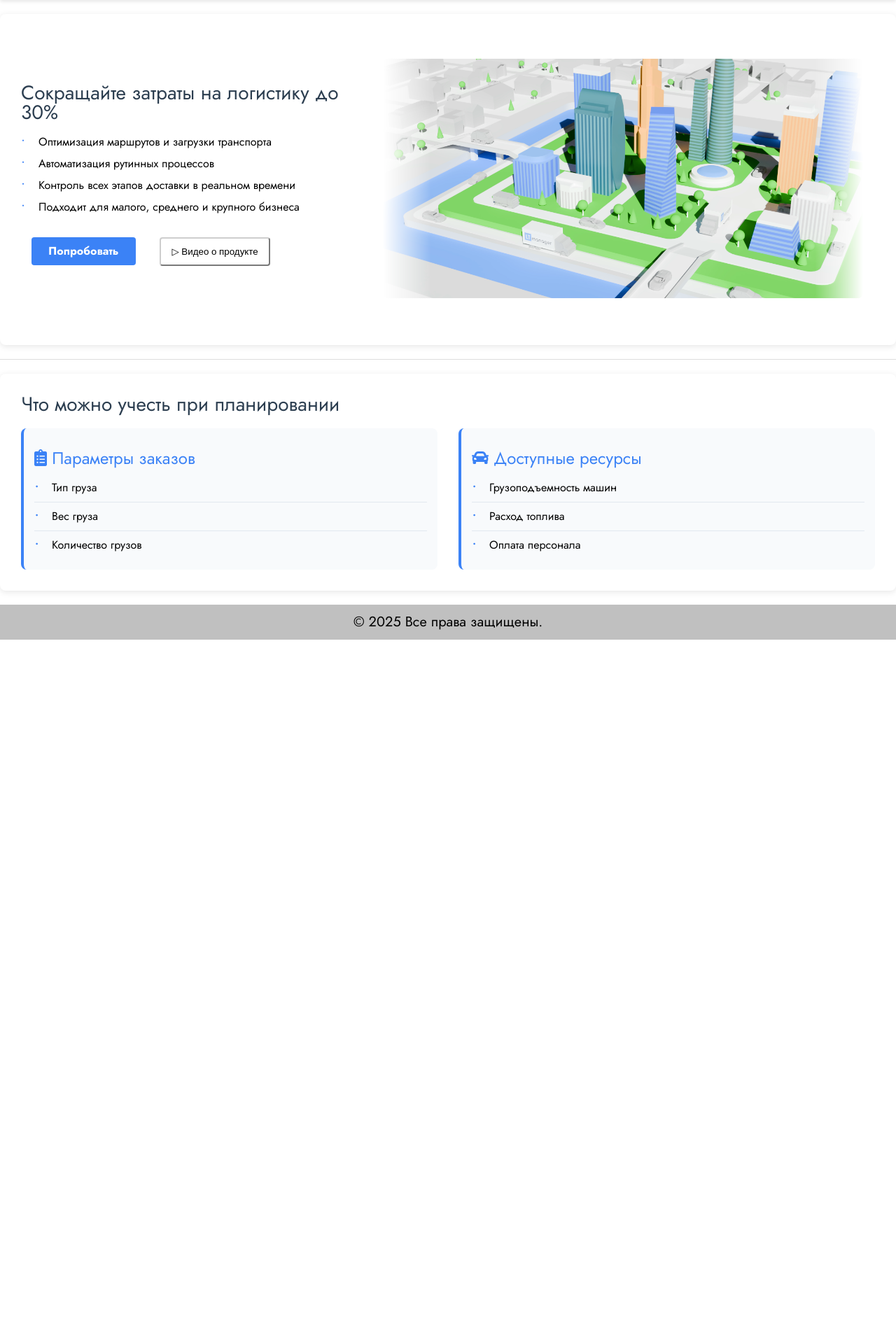
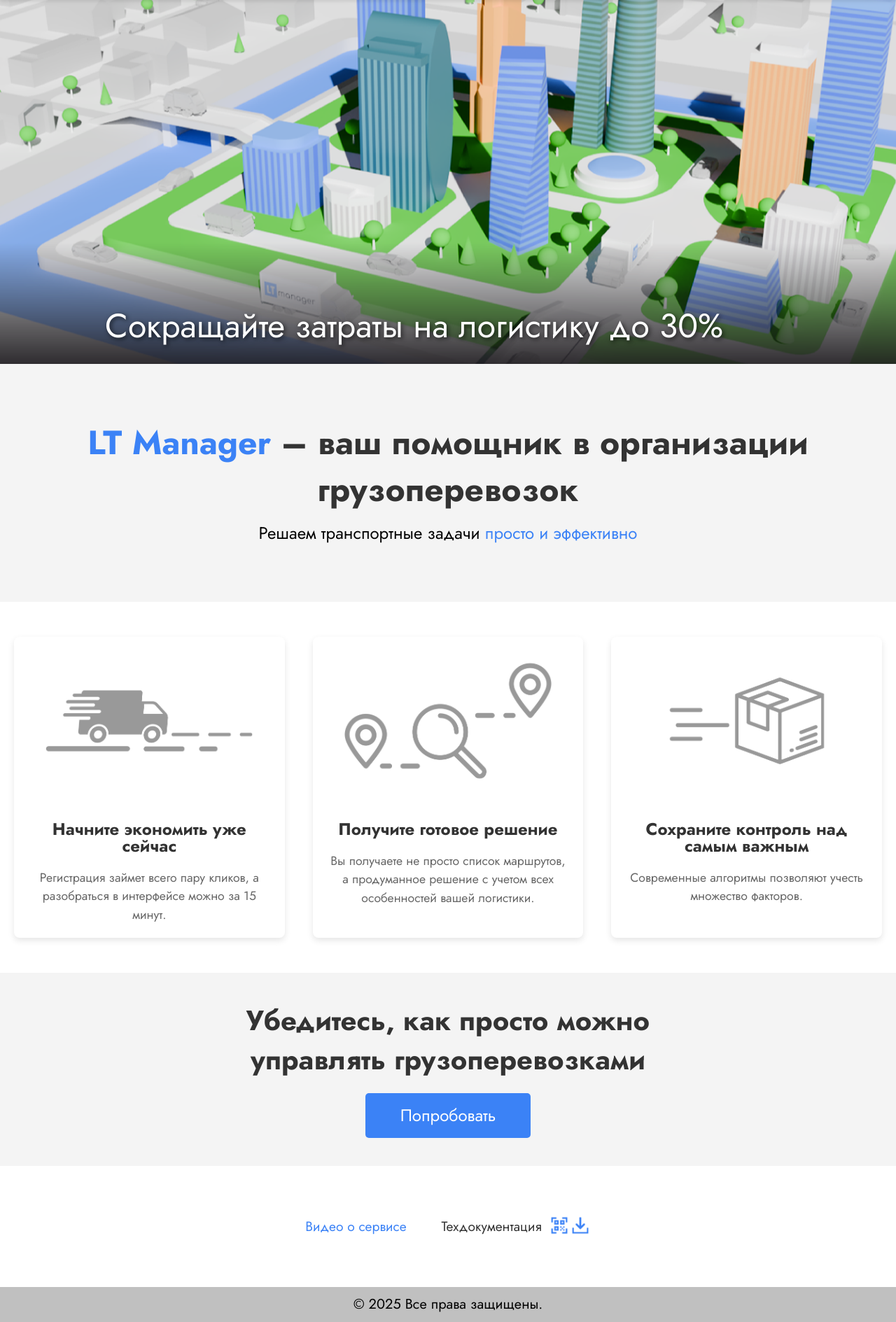
Before and after one commit to stMaksim03/LTManager, a Flask app: page / in a window 1280 px wide. Shown: the part 72-1961 px from the top of the page at 70% size. Before the commit the page ends 986 px from the top, so only its background shows below. Run offline with Flask 3, Linux system fonts and the light colour scheme.

Commit message:
new main page

```diff
--- a/Frontend/static/css/index.css
+++ b/Frontend/static/css/index.css
@@ -1,242 +1,236 @@
-h2 {
-    font-size: 28px;
-    color: #2c3e50;
-    margin-bottom: 20px;
+.main-banner {
+    background: url('/static/scr/main%20image%20shadow.png') no-repeat center center/cover;  /* Картинка для фона */
+    height: 60vh;  /* Высота баннера — 60% от высоты экрана */
+    display: flex;
+    justify-content: flex-start;  /* Выравнивание по верхнему краю */
+    color: white;
+    position: relative;
+    background-size: cover;  /* Растягиваем изображение по всему баннеру */
+    padding: 20px 20px 20px 20px;  /* Отступы сверху, справа, снизу и слева */
 }
 
-h3 {
-    font-size: 24px;
-    color: #3b82f6;
-    margin: 15px 0 10px;
-    font-weight: 500;
-
+/* Заголовок */
+.main-banner h2 {
+    font-size: 3rem;
+    font-weight: normal;  /* Убираем жирность */
+    text-shadow: 2px 2px 6px rgba(0, 0, 0, 0.7);
+    position: absolute;  /* Абсолютное позиционирование относительно родителя */
+    bottom: 30px;  /* Отступ снизу */
+    left: 150px;  /* Отступ слева */
+    margin: 0;
 }
 
-.benefits {
-    list-style-type: none;
-    margin: 20px 0;
+/* Стиль для нового раздела с текстом */
+.centered-text {
+    background-color: #f4f4f4;  /* Фон для блока */
+    padding: 30px 20px;  /* Уменьшаем отступы сверху и снизу */
+    display: flex;
+    justify-content: center;  /* Центрируем по горизонтали */
+    align-items: center;  /* Центрируем по вертикали */
+    height: 35vh;  /* Уменьшаем высоту блока — 35% от высоты экрана */
+    text-align: center;
 }
 
-.benefits li {
-    margin-bottom: 15px;
-    padding-left: 25px;
-    position: relative;
+.centered-content h2 {
+    font-size: 3rem;  /* Увеличиваем размер шрифта */
+    font-weight: 700;
+    margin-bottom: 10px;  /* Уменьшаем отступ снизу */
+    line-height: 1.4;
+    color: #333;  /* Цвет текста */
 }
 
-.benefits li:before {
-    content: "•";
-    color: #3b82f6;
-    font-size: 20px;
-    position: absolute;
-    left: 0;
-    top: -2px;
+.centered-content p {
+    font-size: 1.5rem;
+    line-height: 1.6;
 }
 
-.try-btn {
-    display: inline-block;
-    background-color: #3b82f6;
-    color: white;
-    padding: 12px 24px;
-    border-radius: 4px;
-    text-decoration: none;
-    font-weight: bold;
-    margin: 15px;
+/* Выделение текста */
+.highlight {
+    color: #3B82F6 !important;  /* Цвет для выделенного текста */
 }
 
-.try-btn:hover {
-    background-color: #3b83f6d7;
+
+
+/* Блок с тремя элементами */
+.features {
+    display: flex;
+    justify-content: space-around; /* Выравнивание элементов с промежутками */
+    margin: 50px 0;
+    padding: 0 20px;
+    gap: 40px;  /* Увеличиваем расстояние между карточками */
 }
 
-.try-btn:active {
-    background-color: #3b83f6af;
+/* Каждый элемент */
+.feature-item {
+    width: 30%;  /* Каждый элемент будет занимать 30% от ширины контейнера */
+    text-align: center;  /* Текст по центру */
+    padding: 20px;
+    background-color: white;  /* Белый фон для каждого элемента */
+    border-radius: 8px;  /* Скругленные углы */
+    box-shadow: 0 4px 10px rgba(0, 0, 0, 0.1);  /* Тень для элемента */
+    transition: transform 0.3s ease, box-shadow 0.3s ease;  /* Плавная анимация при наведении */
 }
 
-.video-btn {
-    background-color: white;
-    border-color: rgb(206, 206, 206);
-    padding: 11px 15px;
-    border-radius: 4px;
-    margin: 15px;
+/* Изображение */
+.feature-item img {
+    width: 100%;  /* Картинка занимает всю ширину контейнера */
+    height: 200px;  /* Ограничиваем высоту картинки */
+    object-fit: contain;  /* Сохраняем пропорции картинки */
+    margin-bottom: 20px;  /* Отступ снизу */
+    border-radius: 5px;  /* Скругленные углы для картинки */
 }
 
-.video-btn:hover {
-    background-color: rgb(239, 239, 239);
+/* Заголовок */
+.feature-item h3 {
+    font-size: 1.5rem;
+    font-weight: 700;
+    margin: 20px 0;
+    color: #333;
 }
 
-.video-btn:active {
-    background-color: rgb(224, 224, 224);
+/* Описание */
+.feature-item p {
+    font-size: 1.1rem;
+    color: #666;
+    line-height: 1.5;
 }
 
-.section {
-    background-color: #fff;
-    padding: 30px;
-    border-radius: 8px;
-    box-shadow: 0 2px 10px rgba(0, 0, 0, 0.1);
-    margin: 20px 0;
+/* Эффект при наведении */
+.feature-item:hover {
+    transform: translateY(-10px);  /* Элемент немного поднимется */
+    box-shadow: 0 6px 15px rgba(0, 0, 0, 0.2);  /* Тень становится более выраженной */
+}
+
+
+/* Блок с кнопкой и текстом */
+.cta-section {
+    display: flex;
+    justify-content: center;  /* Центрируем содержимое по горизонтали */
+    align-items: center;  /* Центрируем по вертикали */
+    text-align: center;  /* Выравниваем текст по центру */
+    padding: 40px 20px;
+    background-color: #f4f4f4;  /* Легкий фон для раздела */
+    margin: 50px 0;
+    flex-direction: column;  /* Располагаем элементы по вертикали */
+}
+
+/* Заголовок */
+.cta-text h2 {
+    font-size: 2.5rem;
+    font-weight: 700;
+    color: #333;
+    margin: 0;
+    line-height: 1.4;
+    margin-bottom: 20px;  /* Отступ снизу для текста */
+}
+
+/* Кнопка */
+.cta-button .btn {
+    padding: 20px 50px;  /* Увеличиваем размеры кнопки */
+    font-size: 1.5rem;  /* Увеличиваем шрифт */
+    background-color: #3B82F6;  /* Новый цвет кнопки */
+    color: white;
+    text-decoration: none;
+    border-radius: 5px;
+    transition: background-color 0.3s ease;
+    display: inline-block;
+}
+
+.cta-button .btn:hover {
+    background-color: #2563EB;  /* Цвет кнопки при наведении */
+}
+
+/* Блок с информационными ссылками */
+.info-section {
+    display: flex;
+    justify-content: center;  /* Центрируем содержимое по горизонтали */
+    gap: 40px;  /* Расстояние между элементами */
+    margin: 50px 0;
+    padding: 20px;
+}
+
+/* Каждый элемент (ссылка с картинкой) */
+.info-item {
+    display: flex;
+    align-items: center;  /* Выравнивание элементов по вертикали */
+    text-align: left;
+}
+
+/* Ссылки */
+.info-link {
     display: flex;
     align-items: center;
-    justify-content: space-between;
+    text-decoration: none;  /* Убираем подчеркивание у ссылки */
+    color: #333;  /* Цвет текста */
+    font-size: 1.2rem;
 }
 
-.section-content {
-    flex: 1;
+/* Для первой иконки — увеличиваем отступ между иконкой и текстом */
+.info-link img:first-child {
+    margin-right: 15px;  /* Увеличиваем отступ только для первой иконки */
 }
 
-.image-container {
-    position: relative;
-    width: 100%;
-    max-width: 700px;
-    margin: 20px 0;
-    padding: 10px;
+/* Стиль текста */
+.info-link span {
+    font-size: 1.2rem;
+    color: #333;  /* Цвет текста */
+    margin-right: 10px;  /* Отступ между текстом и второй иконкой */
 }
 
-.main-image {
-    width: 100%;
-    height: auto;
-    max-height: 350px;
-    object-fit: cover;
-    border-radius: 8px;
-
-    /* Эффект размытия краёв */
-    box-shadow:
-        0 0 15px 10px rgba(255, 255, 255, 0.8),
-        inset 0 0 20px 10px rgba(255, 255, 255, 0.6);
-
-    mask-image: linear-gradient(
-        to right,
-        transparent 0%,
-        black 10%,
-        black 90%,
-        transparent 100%
-    );
-    -webkit-mask-image: linear-gradient(
-        to right,
-        transparent 0%,
-        black 10%,
-        black 90%,
-        transparent 100%
-    );
-
-    transform: scale(0.98);
-    transition: transform 0.3s ease;
+/* Выделение текста */
+.highlight {
+    color: #3B82F6 !important;  /* Цвет для текста "Видео о сервисе" */
 }
 
-.main-image:hover {
-    transform: scale(1);
-    box-shadow:
-        0 0 20px 12px rgba(255, 255, 255, 0.9),
-        inset 0 0 25px 12px rgba(255, 255, 255, 0.7);
+/* Иконки */
+.info-icon {
+    width: 30px;  /* Размер маленькой картинки */
+    height: auto;
 }
 
-.divider {
-    height: 1px;
-    background-color: #ddd;
-    margin: 20px 0;
-}
 
-.numbered-list {
-    list-style-type: none;
-    counter-reset: section;
-}
-
-.numbered-list li {
-    margin-bottom: 15px;
-    counter-increment: section;
-    position: relative;
-    padding-left: 35px;
-}
-.numbered-list li:before {
-    content: counter(section);
-    position: absolute;
-    background-color: #3498db;
-    color: white;
-    width: 25px;
-    height: 25px;
-    border-radius: 50%;
-    display: flex;
-    align-items: center;
-    justify-content: center;
-    font-size: 14px;
-}
-
-.parameters-grid {
-    display: grid;
-    grid-template-columns: repeat(auto-fit, minmax(300px, 1fr));
-    gap: 30px;
-    margin-top: 20px;
-}
-
-.parameter-section {
-    background-color: #f8fafc;
-    border-radius: 8px;
-    padding: 15px;
-    border-left: 4px solid #3b82f6;
-}
-
-.parameter-list {
-    list-style-type: none;
-}
-
-.parameter-list li {
-    padding: 12px 0;
-    border-bottom: 1px solid #e2e8f0;
-    position: relative;
-    padding-left: 25px;
-}
-
-.parameter-list li:last-child {
-    border-bottom: none;
-}
-
-.parameter-list li:before {
-    content: "•";
-    color: #3b82f6;
-    font-size: 24px;
-    position: absolute;
-    left: 0;
-    top: 8px;
-}
-
-@media (max-width: 768px) {
-    body {
-        overflow-x: hidden;
+/* Медиазапрос для экранов с шириной до 800px */
+@media (max-width: 800px) {
+    .features {
+        flex-direction: column;  /* Располагаем элементы друг под другом */
+        align-items: center;  /* Центрируем элементы */
     }
 
-    .container {
-        padding: 25px;
+    .feature-item {
+        width: 90%;  /* Уменьшаем ширину карточек */
+        margin-bottom: 20px;  /* Добавляем отступы между карточками */
     }
 
-    .parameters-grid {
-        grid-template-columns: 1fr;
-    }
-
-    .section {
-        flex-direction: column;
-    }
-
-    .main-image {
-        max-height: 250px;
-    }
-
-    .image-container {
-        margin: 5px;
+    .feature-item img {
+        height: 150px;  /* Уменьшаем высоту картинок на мобильных */
     }
 }
 
-@media (max-width: 480px) {
-    .main-image {
-        max-height: 200px;
+
+
+/* Медиазапрос для экранов с шириной до 720px */
+@media (max-width: 720px) {
+    /* Основной баннер */
+    .main-banner {
+        padding-right: 10px;  /* Уменьшаем отступ справа */
+        padding-left: 10px;   /* Уменьшаем отступ слева */
     }
 
-    .video-btn {
-        margin: 5px;
+    .main-banner h2 {
+        font-size: 2rem;  /* Уменьшаем размер шрифта для заголовка */
+        left: 10px; /* Уменьшаем отступ слева для заголовка */
     }
 
-    .try-btn {
-        margin: 5px;
+    /* Текст в блоке */
+    .centered-content h2 {
+        font-size: 2rem;  /* Уменьшаем размер шрифта для заголовка */
     }
 
-    .image-container {
-        margin: 5px;
+        .cta-text h2 {
+        font-size: 2rem;  /* Уменьшаем размер шрифта для заголовка */
+    }
+
+    .cta-button .btn {
+        font-size: 1.3rem;  /* Уменьшаем размер шрифта для кнопки */
     }
 }
--- a/Frontend/templates/base.html
+++ b/Frontend/templates/base.html
@@ -21,7 +21,7 @@
                     <a href="entrance.html">Войти</a>
                 </li>
                 <li><a href="creating-task-method.html">Создать задачу</a></li>
-                <li><a href="#">О сервисе</a></li>
+                <li><a href="#lt-manager">О сервисе</a></li>
             </ul>
             <div class="menu-toggle" onclick="toggleMenu()">☰</div>
         </nav>
--- a/Frontend/templates/index.html
+++ b/Frontend/templates/index.html
@@ -6,50 +6,78 @@
 {% endblock %}
 
 {% block content %}
-    <section class="section">
-        <div class="section-content">
+    <section class="main-banner">
+        <div>
             <h2>Сокращайте затраты на логистику до 30%</h2>
 
-            <ul class="benefits">
-                <li>Оптимизация маршрутов и загрузки транспорта</li>
-                <li>Автоматизация рутинных процессов</li>
-                <li>Контроль всех этапов доставки в реальном времени</li>
-                <li>Подходит для малого, среднего и крупного бизнеса</li>
-            </ul>
-
-            <a href="creating-task-method.html" class="try-btn">Попробовать</a>
-            <button class="video-btn">▷ Видео о продукте</button>
         </div>
 
-        <div class="image-container">
-            <img src="/static/scr/main image.png" alt="Оптимизация логистики" class="main-image">
-        </div>
     </section>
 
-    <div class="divider"></div>
+<section id="lt-manager" class="centered-text">
+    <div class="centered-content">
+        <h2><span class="highlight">LT Manager</span> – ваш помощник в организации<br>грузоперевозок</h2>
+        <p>Решаем транспортные задачи <span class="highlight">просто и эффективно</span></p>
+    </div>
+</section>
 
-    <section class="section">
-        <div class="section-content">
-            <h2>Что можно учесть при планировании</h2>
-            <div class="parameters-grid">
-                <div class="parameter-section">
-                    <h3><i class="fas fa-clipboard-list"></i> Параметры заказов</h3>
-                    <ul class="parameter-list">
-                        <li>Тип груза</li>
-                        <li>Вес груза</li>
-                        <li>Количество грузов</li>
-                    </ul>
-                </div>
 
-                <div class="parameter-section">
-                    <h3><i class="fas fa-car"></i> Доступные ресурсы</h3>
-                    <ul class="parameter-list">
-                        <li>Грузоподъемность машин</li>
-                        <li>Расход топлива</li>
-                        <li>Оплата персонала</li>
-                    </ul>
-                </div>
-            </div>
-        </div>
-    </section>
+<section class="features">
+    <div class="feature-item">
+        <img src="{{ url_for('static', filename='scr/feature1.png') }}" alt="Картинка 1">
+        <h3>Начните экономить уже сейчас</h3>
+        <p>Регистрация займет всего пару кликов, а разобраться в интерфейсе можно за 15 минут.</p>
+    </div>
+    <div class="feature-item">
+        <img src="{{ url_for('static', filename='scr/feature2.png') }}" alt="Картинка 2">
+        <h3>Получите готовое решение</h3>
+        <p>Вы получаете не просто список маршрутов, а продуманное решение с учетом всех особенностей вашей логистики.</p>
+    </div>
+    <div class="feature-item">
+        <img src="{{ url_for('static', filename='scr/feature3.png') }}" alt="Картинка 3">
+        <h3>Сохраните контроль над самым важным</h3>
+        <p>Современные алгоритмы позволяют учесть множество факторов.</p>
+    </div>
+</section>
+
+<section class="cta-section">
+    <div class="cta-text">
+        <h2>Убедитесь, как просто можно<br>управлять грузоперевозками</h2>
+    </div>
+    <div class="cta-button">
+        <a href="creating-task-method.html" class="btn">Попробовать</a>
+    </div>
+</section>
+
+<section class="info-section">
+    <div class="info-item">
+        <a href="#video" class="info-link">
+            <span class="highlight">Видео о сервисе</span>
+        </a>
+    </div>
+    <div class="info-item">
+        <a class="info-link">
+            <span>Техдокументация</span>
+            <a href="#"><img src="{{ url_for('static', filename='scr/image_qr.png') }}" alt="QR-код" class="info-icon"></a>
+            <a href="#"><img src="{{ url_for('static', filename='scr/image_download.png') }}" alt="Техдокументация" class="info-icon"></a>
+        </a>
+    </div>
+</section>
+
+<script>
+    // Плавная прокрутка
+    document.querySelectorAll('a[href^="#"]').forEach(anchor => {
+        anchor.addEventListener('click', function(event) {
+            event.preventDefault(); // Отменяем стандартное поведение ссылки
+            const targetId = this.getAttribute('href');
+            const targetElement = document.querySelector(targetId);
+
+            targetElement.scrollIntoView({
+                behavior: 'smooth' // Плавная прокрутка
+            });
+        });
+    });
+</script>
+
+
 {% endblock %}
```
Also changed, not shown: Frontend/static/scr/feature1.png (added), Frontend/static/scr/feature2.png (added), Frontend/static/scr/feature3.png (added), Frontend/static/scr/image_download.png (added), Frontend/static/scr/image_qr.png (added), Frontend/static/scr/main image shadow.png (added).
